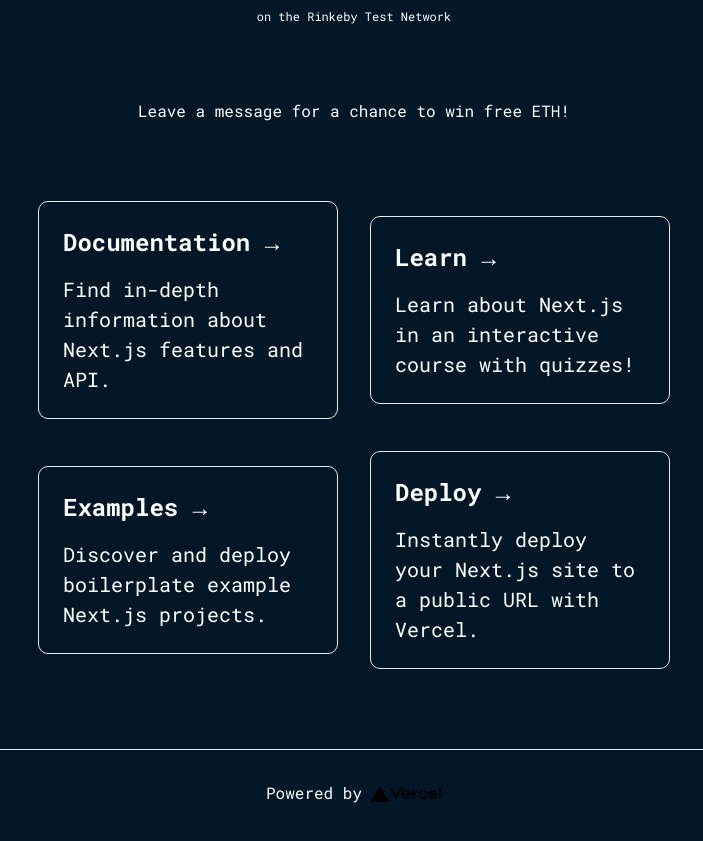
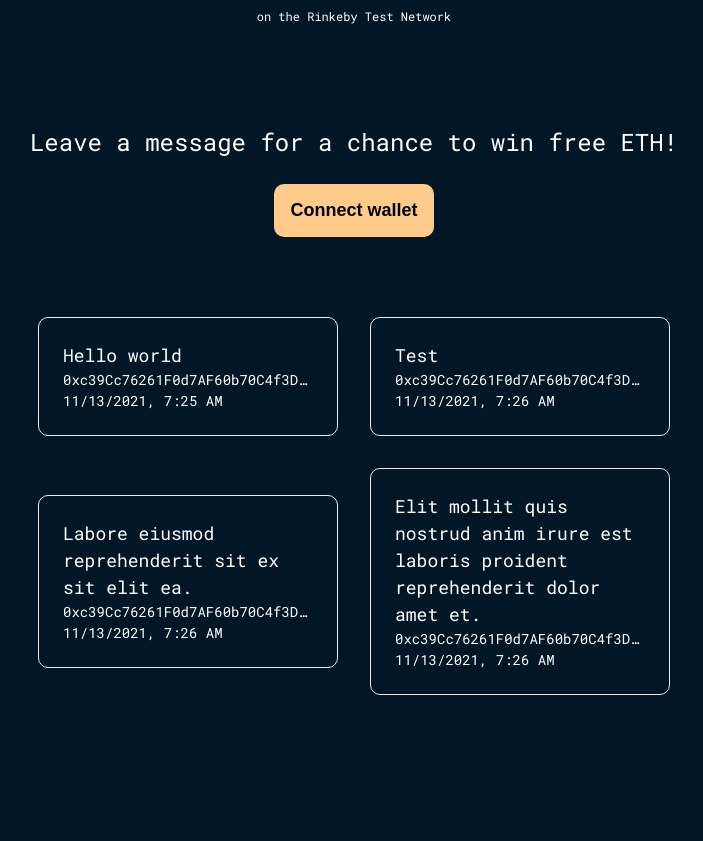
Before and after one commit to andrewli-ca/guestbook, a Next.js app in the folder packages/next-app/: page / in a window 1280 px wide. Shown: the part 331-1172 px from the top of the page, without its empty margins (286-989 px from the left). After the commit the page ends 1138 px from the top, so only its background shows below. Built offline with nearby package versions, Linux system fonts and the light colour scheme.

Commit message:
Implement dummy UI

```diff
--- a/packages/next-app/pages/index.js
+++ b/packages/next-app/pages/index.js
@@ -1,6 +1,31 @@
+import { format, parseISO } from 'date-fns';
 import Head from 'next/head';
-import Image from 'next/image';
+import { Button } from '../components/Button';
 import styles from '../styles/Home.module.css';
+
+const data = [
+	{
+		address: '0xc39Cc76261F0d7AF60b70C4f3DFa9bC50B2bBa54',
+		timestamp: '2021-11-13T07:25:12.000Z',
+		message: 'Hello world',
+	},
+	{
+		address: '0xc39Cc76261F0d7AF60b70C4f3DFa9bC50B2bBa54',
+		timestamp: '2021-11-13T07:26:57.000Z',
+		message: 'Test',
+	},
+	{
+		address: '0xc39Cc76261F0d7AF60b70C4f3DFa9bC50B2bBa54',
+		timestamp: '2021-11-13T07:26:57.000Z',
+		message: 'Labore eiusmod reprehenderit sit ex sit elit ea.',
+	},
+	{
+		address: '0xc39Cc76261F0d7AF60b70C4f3DFa9bC50B2bBa54',
+		timestamp: '2021-11-13T07:26:57.000Z',
+		message:
+			'Elit mollit quis nostrud anim irure est laboris proident reprehenderit dolor amet et.',
+	},
+];
 
 export default function Home() {
 	return (
@@ -36,53 +61,45 @@ export default function Home() {
 					</p>
 				</div>
 
-				<p className={styles.description}>
-					Leave a message for a chance to win free ETH!
-				</p>
+				<div className={styles.description}>
+					<p>Leave a message for a chance to win free ETH!</p>
+					<Button>Connect wallet</Button>
+				</div>
 
 				<div className={styles.grid}>
-					<a href="https://nextjs.org/docs" className={styles.card}>
-						<h2>Documentation &rarr;</h2>
-						<p>Find in-depth information about Next.js features and API.</p>
-					</a>
-
-					<a href="https://nextjs.org/learn" className={styles.card}>
-						<h2>Learn &rarr;</h2>
-						<p>Learn about Next.js in an interactive course with quizzes!</p>
-					</a>
-
-					<a
-						href="https://github.com/vercel/next.js/tree/master/examples"
-						className={styles.card}
-					>
-						<h2>Examples &rarr;</h2>
-						<p>Discover and deploy boilerplate example Next.js projects.</p>
-					</a>
-
-					<a
-						href="https://vercel.com/new?utm_source=create-next-app&utm_medium=default-template&utm_campaign=create-next-app"
-						className={styles.card}
-					>
-						<h2>Deploy &rarr;</h2>
-						<p>
-							Instantly deploy your Next.js site to a public URL with Vercel.
-						</p>
-					</a>
+					{data?.map(({ message, address, timestamp }) => (
+						<div className={styles.card}>
+							<p
+								style={{
+									fontSize: '18px',
+								}}
+							>
+								{message}
+							</p>
+							<p
+								style={{
+									fontSize: '14px',
+									whiteSpace: 'nowrap',
+									overflow: 'hidden',
+									textOverflow: 'ellipsis',
+								}}
+							>
+								{address}
+							</p>
+							<p
+								style={{
+									fontSize: '14px',
+									whiteSpace: 'nowrap',
+									overflow: 'hidden',
+									textOverflow: 'ellipsis',
+								}}
+							>
+								{format(parseISO(timestamp), 'Pp')}
+							</p>
+						</div>
+					))}
 				</div>
 			</main>
-
-			<footer className={styles.footer}>
-				<a
-					href="https://vercel.com?utm_source=create-next-app&utm_medium=default-template&utm_campaign=create-next-app"
-					target="_blank"
-					rel="noopener noreferrer"
-				>
-					Powered by{' '}
-					<span className={styles.logo}>
-						<Image src="/vercel.svg" alt="Vercel Logo" width={72} height={16} />
-					</span>
-				</a>
-			</footer>
 		</div>
 	);
 }
```
